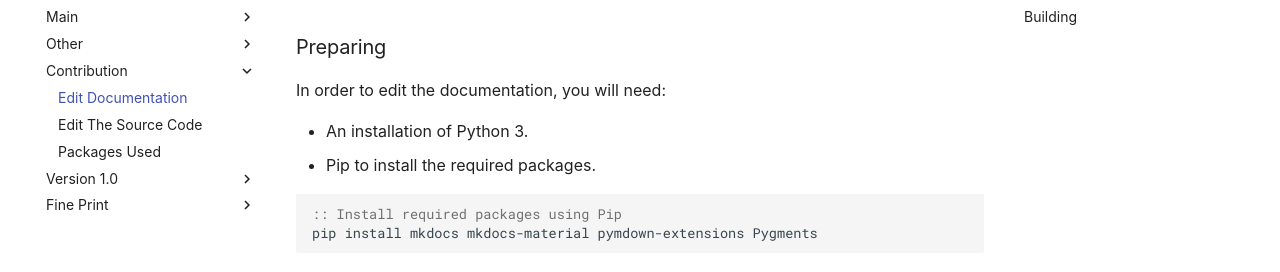
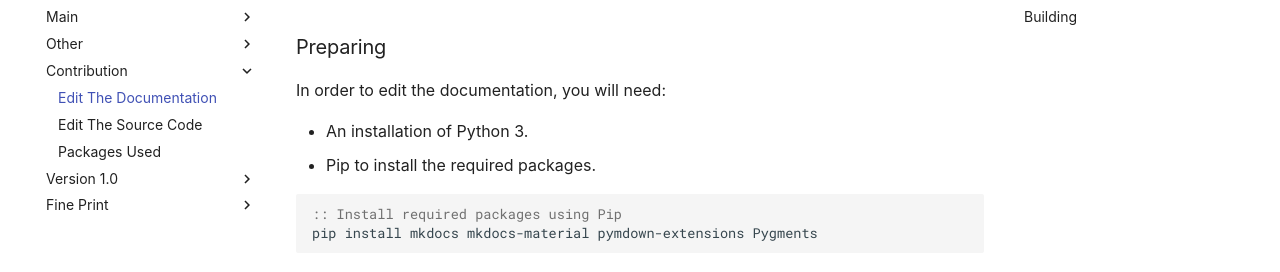
Before and after one commit to Richienb/ROS-Code, an MkDocs documentation site: the page built from docs/edit-docs.md, in a window 1280 px wide. Shown: the part 148-420 px from the top of the page. Built offline with MkDocs 1.6.1 and Material for MkDocs 9.7.7, drawn with Linux system fonts in a browser that asks for light colours; some web fonts are replaced; comment, search, counter and statistics services are not loaded; old or Windows-style settings are respelled for this version of MkDocs.

Commit message:
change page name: edit docs to edit the docs

```diff
--- a/mkdocs.yml
+++ b/mkdocs.yml
@@ -35,7 +35,7 @@ pages:
       - Recommended Syntax: syntax.md
       - API Usage: api-usage.md
     - Contribution:
-      - Edit Documentation: edit-docs.md
+      - Edit The Documentation: edit-docs.md
       - Edit The Source Code: edit-code.md
       - Packages Used: packages.md
     - Version 1.0:
```
